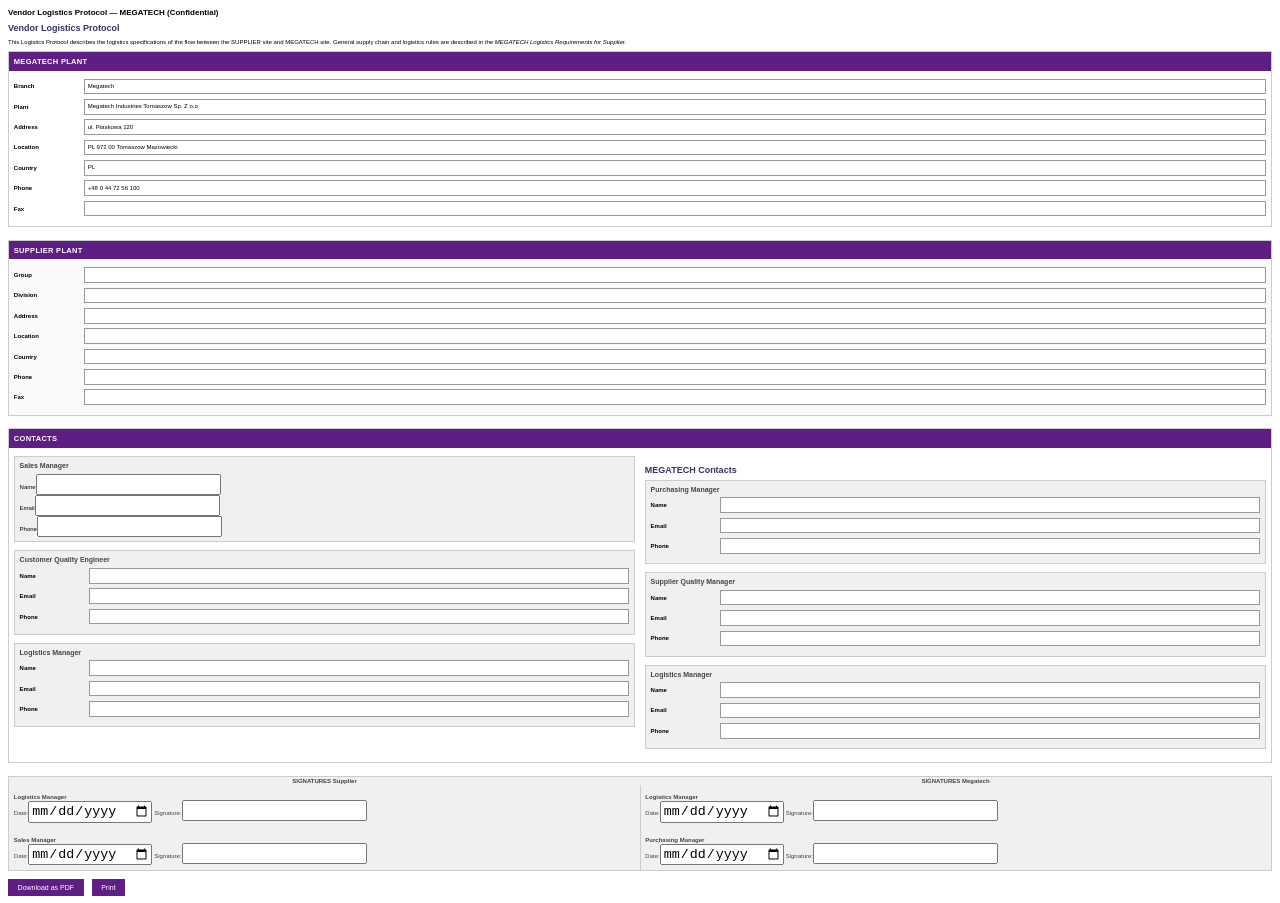
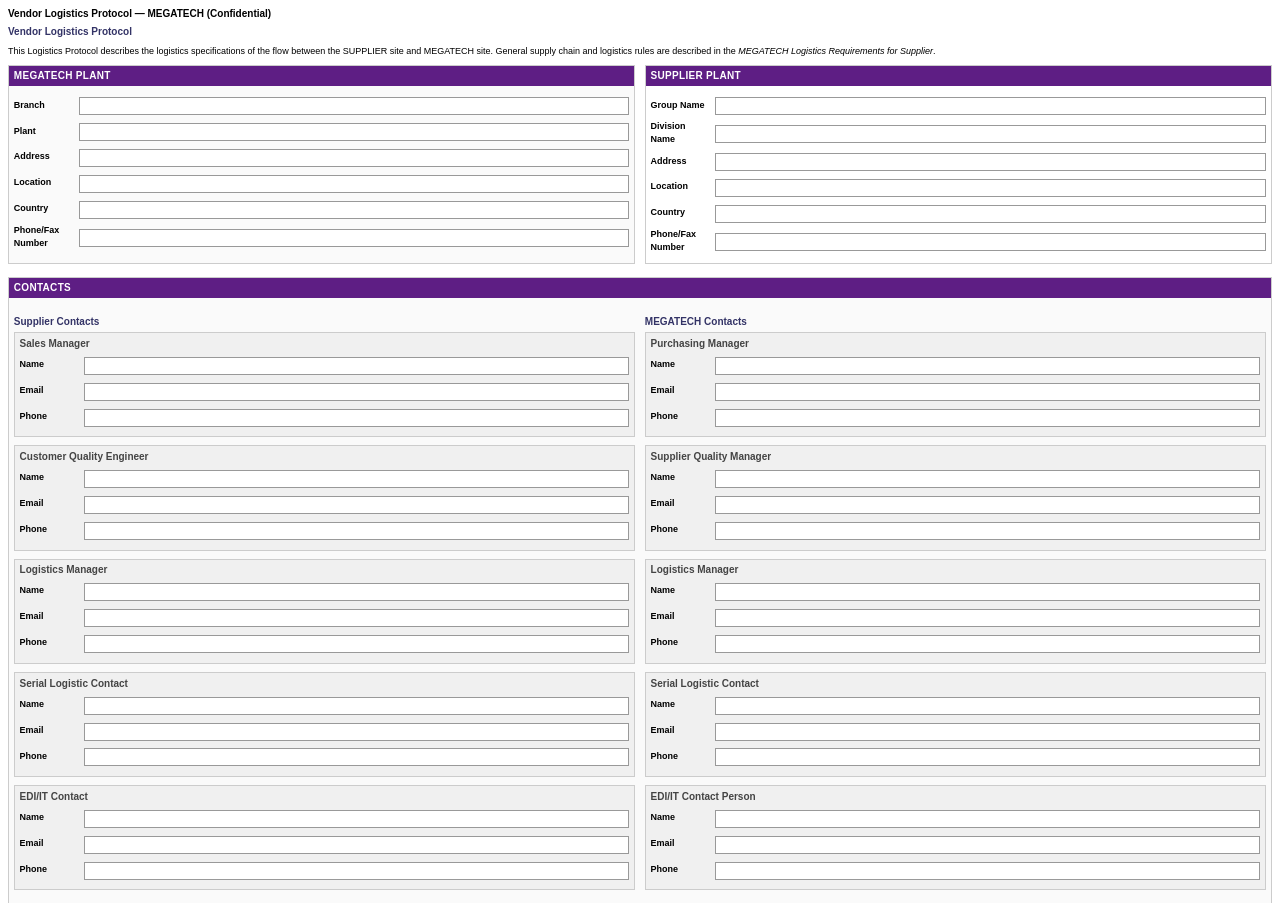
Before and after one commit to MgtLG/Logistics-Protocol, a plain HTML site: page index.html in a window 1280 px wide. Shown: the top 903 px of the page. Drawn offline with Linux system fonts and the light colour scheme.

Commit message:
Update index.html

```diff
--- a/index.html
+++ b/index.html
@@ -15,17 +15,14 @@
         height: 297mm;
         margin: 5mm auto;
       }
-
       .no-print {
         display: none !important;
       }
-
       #form-wrapper {
         padding: 0 !important;
       }
-
       input, textarea {
-        font-size: 6px !important;
+        font-size: 8px !important;
         line-height: 1.2;
       }
     }
@@ -39,7 +36,17 @@
       font-family: Arial, sans-serif;
       margin: 0.5rem;
       background-color: #fff;
-      font-size: 6px;
+      font-size: 9px;
+    }
+
+    input, textarea, select {
+      font-size: 8px;
+      width: 100%;
+      padding: 0.2rem;
+      border: 1px solid #999;
+      border-radius: 0;
+      margin-top: 0.2rem;
+      line-height: 1.2;
     }
 
     #form-wrapper {
@@ -48,32 +55,33 @@
     }
 
     h1, h2, h3 {
-      font-size: 9px;
+      font-size: 10px;
       color: #333366;
       margin-bottom: 0.3rem;
     }
 
-    .form-row {
+    label {
+      display: block;
+      margin-top: 0.4rem;
+      font-weight: bold;
+      line-height: 1.4;
+    }
+
+    .form-row-horizontal {
       display: flex;
       align-items: center;
       gap: 0.3rem;
       margin-bottom: 0.3rem;
     }
 
-    .form-row label {
-      flex: 0 0 65px;
+    .form-row-horizontal label {
+      width: 60px;
       font-weight: bold;
       margin: 0;
     }
 
-    .form-row input,
-    .form-row select,
-    .form-row textarea {
+    .form-row-horizontal input {
       flex: 1;
-      padding: 0.2rem;
-      font-size: 6px;
-      border: 1px solid #999;
-      line-height: 1.2;
     }
 
     .section {
@@ -93,14 +101,14 @@
       padding: 0.3rem;
       margin: -0.3rem -0.3rem 0.5rem -0.3rem;
       font-weight: 700;
-      font-size: 7.5px;
+      font-size: 10px;
       text-transform: uppercase;
       letter-spacing: 0.3px;
     }
 
-    .contact-grid {
+    .form-grid, .contact-grid {
       display: grid;
-      grid-template-columns: repeat(2, 1fr);
+      grid-template-columns: 1fr 1fr;
       gap: 0.6rem;
     }
 
@@ -114,7 +122,7 @@
     .contact-subgroup h4 {
       margin: 0 0 0.3rem 0;
       color: #444;
-      font-size: 7px;
+      font-size: 10px;
     }
 
     .signature-table {
@@ -145,7 +153,7 @@
 
     .download-button {
       padding: 0.3rem 0.6rem;
-      font-size: 7px;
+      font-size: 8px;
       background-color: #5e1e84;
       color: white;
       border: none;
@@ -164,94 +172,108 @@
 </head>
 <body>
   <div id="form-wrapper">
-    <div style="font-weight:bold; font-size:8px; margin-bottom:5px;">
+    <div style="font-weight:bold; font-size:10px; margin-bottom:5px;">
       Vendor Logistics Protocol — MEGATECH (Confidential)
     </div>
-
     <h1>Vendor Logistics Protocol</h1>
     <p>This Logistics Protocol describes the logistics specifications of the flow between the SUPPLIER site and MEGATECH site. General supply chain and logistics rules are described in the <i>MEGATECH Logistics Requirements for Supplier</i>.</p>
 
-    <!-- MEGATECH PLANT -->
+    <div class="form-grid">
       <div class="section">
         <div class="section-title">MEGATECH Plant</div>
-      <div class="form-row"><label>Branch</label><input type="text" value="Megatech"></div>
-      <div class="form-row"><label>Plant</label><input type="text" value="Megatech Industries Tomaszow Sp. Z o.o"></div>
-      <div class="form-row"><label>Address</label><input type="text" value="ul. Piaskowa 120"></div>
-      <div class="form-row"><label>Location</label><input type="text" value="PL 972 00 Tomaszow Mazowiecki"></div>
-      <div class="form-row"><label>Country</label><input type="text" value="PL"></div>
-      <div class="form-row"><label>Phone</label><input type="text" value="+48 0 44 72 56 100"></div>
-      <div class="form-row"><label>Fax</label><input type="text"></div>
+            <div class="form-row-horizontal"><label>Branch</label><input type="text"></div>
+            <div class="form-row-horizontal"><label>Plant</label><input type="text"></div>
+            <div class="form-row-horizontal"><label>Address</label><input type="text"></div>
+            <div class="form-row-horizontal"><label>Location</label><input type="text"></div>
+            <div class="form-row-horizontal"><label>Country</label><input type="text"></div>
+            <div class="form-row-horizontal"><label>Phone/Fax Number</label><input type="text"></div>
       </div>
 
-    <!-- SUPPLIER PLANT -->
       <div class="section">
+
         <div class="section-title">SUPPLIER Plant</div>
-      <div class="form-row"><label>Group</label><input type="text"></div>
-      <div class="form-row"><label>Division</label><input type="text"></div>
-      <div class="form-row"><label>Address</label><input type="text"></div>
-      <div class="form-row"><label>Location</label><input type="text"></div>
-      <div class="form-row"><label>Country</label><input type="text"></div>
-      <div class="form-row"><label>Phone</label><input type="text"></div>
-      <div class="form-row"><label>Fax</label><input type="text"></div>
+            <div class="form-row-horizontal"><label>Group Name</label><input type="text"></div>
+            <div class="form-row-horizontal"><label>Division Name</label><input type="text"></div>
+            <div class="form-row-horizontal"><label>Address</label><input type="text"></div>
+            <div class="form-row-horizontal"><label>Location</label><input type="text"></div>
+            <div class="form-row-horizontal"><label>Country</label><input type="text"></div>
+            <div class="form-row-horizontal"><label>Phone/Fax Number</label><input type="text"></div>
+  </div>
 </div>
 
-    <!-- CONTACTS -->
+
     <div class="section">
       <div class="section-title">Contacts</div>
       <div class="contact-grid">
         <div>
+          <h3>Supplier Contacts</h3>
           <div class="contact-subgroup">
             <h4>Sales Manager</h4>
-  <div class="form-row-horizontal">
-    <label>Name</label><input type="text">
+            <div class="form-row-horizontal"><label>Name</label><input type="text"></div>
+            <div class="form-row-horizontal"><label>Email</label><input type="email"></div>
+            <div class="form-row-horizontal"><label>Phone</label><input type="text"></div>
           </div>
-  <div class="form-row-horizontal">
-    <label>Email</label><input type="email">
-  </div>
-  <div class="form-row-horizontal">
-    <label>Phone</label><input type="text">
-  </div>
-        </div>
-
           <div class="contact-subgroup">
             <h4>Customer Quality Engineer</h4>
-            <div class="form-row"><label>Name</label><input type="text"></div>
-            <div class="form-row"><label>Email</label><input type="email"></div>
-            <div class="form-row"><label>Phone</label><input type="text"></div>
+            <div class="form-row-horizontal"><label>Name</label><input type="text"></div>
+            <div class="form-row-horizontal"><label>Email</label><input type="email"></div>
+            <div class="form-row-horizontal"><label>Phone</label><input type="text"></div>
           </div>
           <div class="contact-subgroup">
             <h4>Logistics Manager</h4>
-            <div class="form-row"><label>Name</label><input type="text"></div>
-            <div class="form-row"><label>Email</label><input type="email"></div>
-            <div class="form-row"><label>Phone</label><input type="text"></div>
+            <div class="form-row-horizontal"><label>Name</label><input type="text"></div>
+            <div class="form-row-horizontal"><label>Email</label><input type="email"></div>
+            <div class="form-row-horizontal"><label>Phone</label><input type="text"></div>
+          </div>
+          <div class="contact-subgroup">
+            <h4>Serial Logistic Contact</h4>
+            <div class="form-row-horizontal"><label>Name</label><input type="text"></div>
+            <div class="form-row-horizontal"><label>Email</label><input type="email"></div>
+            <div class="form-row-horizontal"><label>Phone</label><input type="text"></div>
+          </div>
+          <div class="contact-subgroup">
+            <h4>EDI/IT Contact</h4>
+            <div class="form-row-horizontal"><label>Name</label><input type="text"></div>
+            <div class="form-row-horizontal"><label>Email</label><input type="email"></div>
+            <div class="form-row-horizontal"><label>Phone</label><input type="text"></div>
           </div>
         </div>
-
         <div>
           <h3>MEGATECH Contacts</h3>
           <div class="contact-subgroup">
             <h4>Purchasing Manager</h4>
-            <div class="form-row"><label>Name</label><input type="text"></div>
-            <div class="form-row"><label>Email</label><input type="email"></div>
-            <div class="form-row"><label>Phone</label><input type="text"></div>
+            <div class="form-row-horizontal"><label>Name</label><input type="text"></div>
+            <div class="form-row-horizontal"><label>Email</label><input type="email"></div>
+            <div class="form-row-horizontal"><label>Phone</label><input type="text"></div>
           </div>
           <div class="contact-subgroup">
             <h4>Supplier Quality Manager</h4>
-            <div class="form-row"><label>Name</label><input type="text"></div>
-            <div class="form-row"><label>Email</label><input type="email"></div>
-            <div class="form-row"><label>Phone</label><input type="text"></div>
+            <div class="form-row-horizontal"><label>Name</label><input type="text"></div>
+            <div class="form-row-horizontal"><label>Email</label><input type="email"></div>
+            <div class="form-row-horizontal"><label>Phone</label><input type="text"></div>
           </div>
           <div class="contact-subgroup">
             <h4>Logistics Manager</h4>
-            <div class="form-row"><label>Name</label><input type="text"></div>
-            <div class="form-row"><label>Email</label><input type="email"></div>
-            <div class="form-row"><label>Phone</label><input type="text"></div>
+            <div class="form-row-horizontal"><label>Name</label><input type="text"></div>
+            <div class="form-row-horizontal"><label>Email</label><input type="email"></div>
+            <div class="form-row-horizontal"><label>Phone</label><input type="text"></div>
+          </div>
+          <div class="contact-subgroup">
+            <h4>Serial Logistic Contact</h4>
+            <div class="form-row-horizontal"><label>Name</label><input type="text"></div>
+            <div class="form-row-horizontal"><label>Email</label><input type="email"></div>
+            <div class="form-row-horizontal"><label>Phone</label><input type="text"></div>
+          </div>
+          <div class="contact-subgroup">
+            <h4>EDI/IT Contact Person</h4>
+            <div class="form-row-horizontal"><label>Name</label><input type="text"></div>
+            <div class="form-row-horizontal"><label>Email</label><input type="email"></div>
+            <div class="form-row-horizontal"><label>Phone</label><input type="text"></div>
           </div>
         </div>
       </div>
     </div>
 
-    <!-- SIGNATURES -->
     <table class="signature-table">
       <tr>
         <th>SIGNATURES Supplier</th>
```
Lines whose indentation alone changed are shown as unchanged.
